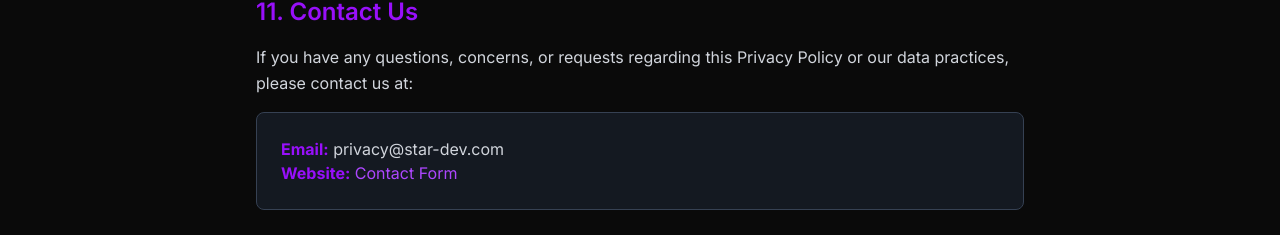
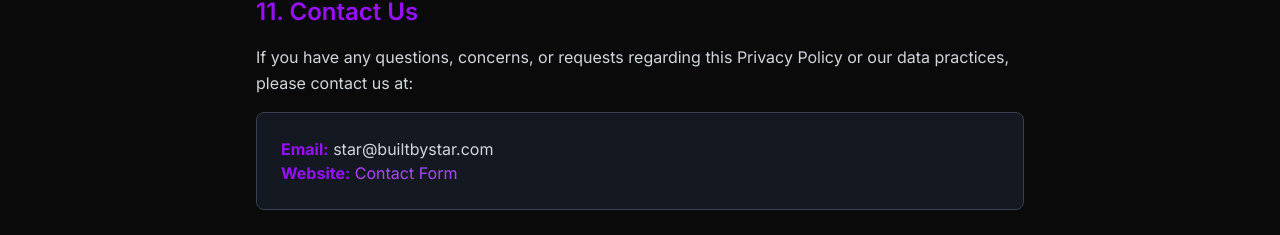
Before and after one commit to Farstar09/Star, a Next.js app: page /Star/privacy-policy in a window 1280 px wide. Shown: the part 2958-3193 px from the top of the page. Built offline with nearby package versions, Linux system fonts and the light colour scheme.

Commit message:
Update email addresses in terms and privacy pages to star@builtbystar.com
Co-authored-by: Farstar09 <71098116+Farstar09@users.noreply.github.com>

```diff
--- a/app/privacy-policy/page.tsx
+++ b/app/privacy-policy/page.tsx
@@ -175,7 +175,7 @@ export default function PrivacyPolicy() {
               </p>
               <div className="bg-gray-800/50 p-6 rounded-lg border border-gray-700">
                 <p className="text-gray-300">
-                  <strong className="text-purple-600">Email:</strong> privacy@star-dev.com<br />
+                  <strong className="text-purple-600">Email:</strong> star@builtbystar.com<br />
                   <strong className="text-purple-600">Website:</strong> <Link href="/#contact" className="text-purple-500 hover:text-purple-400">Contact Form</Link>
                 </p>
               </div>
--- a/app/terms-of-service/page.tsx
+++ b/app/terms-of-service/page.tsx
@@ -289,7 +289,7 @@ export default function TermsOfService() {
               </p>
               <div className="bg-gray-800/50 p-6 rounded-lg border border-gray-700">
                 <p className="text-gray-300">
-                  <strong className="text-purple-600">Email:</strong> legal@star-dev.com<br />
+                  <strong className="text-purple-600">Email:</strong> star@builtbystar.com<br />
                   <strong className="text-purple-600">Website:</strong> <Link href="/#contact" className="text-purple-500 hover:text-purple-400">Contact Form</Link>
                 </p>
               </div>
```
